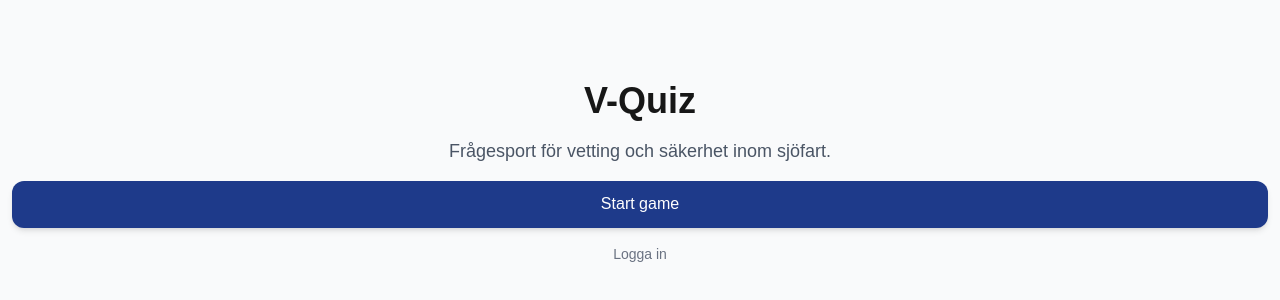
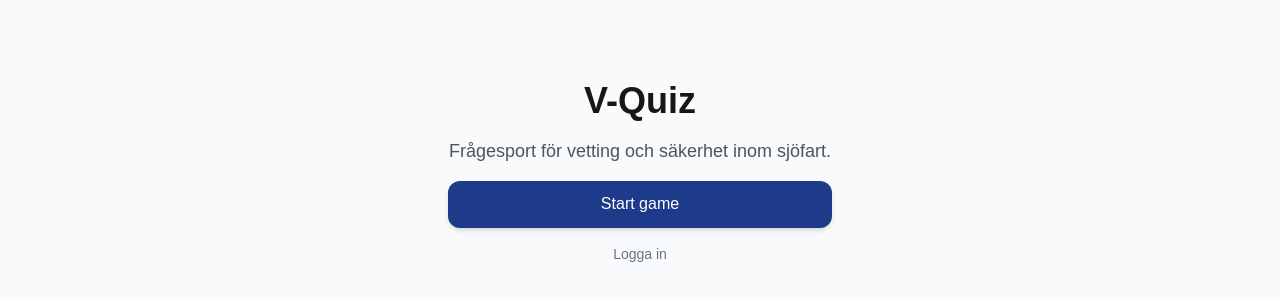
Before and after one commit to BoatQuiz/V-Quiz-Frontend, a Next.js app: page / in a window 1280 px wide. Shown: the part 228-528 px from the top of the page. Built offline with nearby package versions, Linux system fonts and the light colour scheme.

Commit message:
Fix start button max-width on large screens

```diff
--- a/app/page.tsx
+++ b/app/page.tsx
@@ -15,7 +15,7 @@
         Frågesport för vetting och säkerhet inom sjöfart.
       </p>
 
-      <div className="w-full">
+      <div className="w-full max-w-sm">
         <PrimaryButton onClick={handleStart}>Start game</PrimaryButton>
       </div>
       <Link
```
